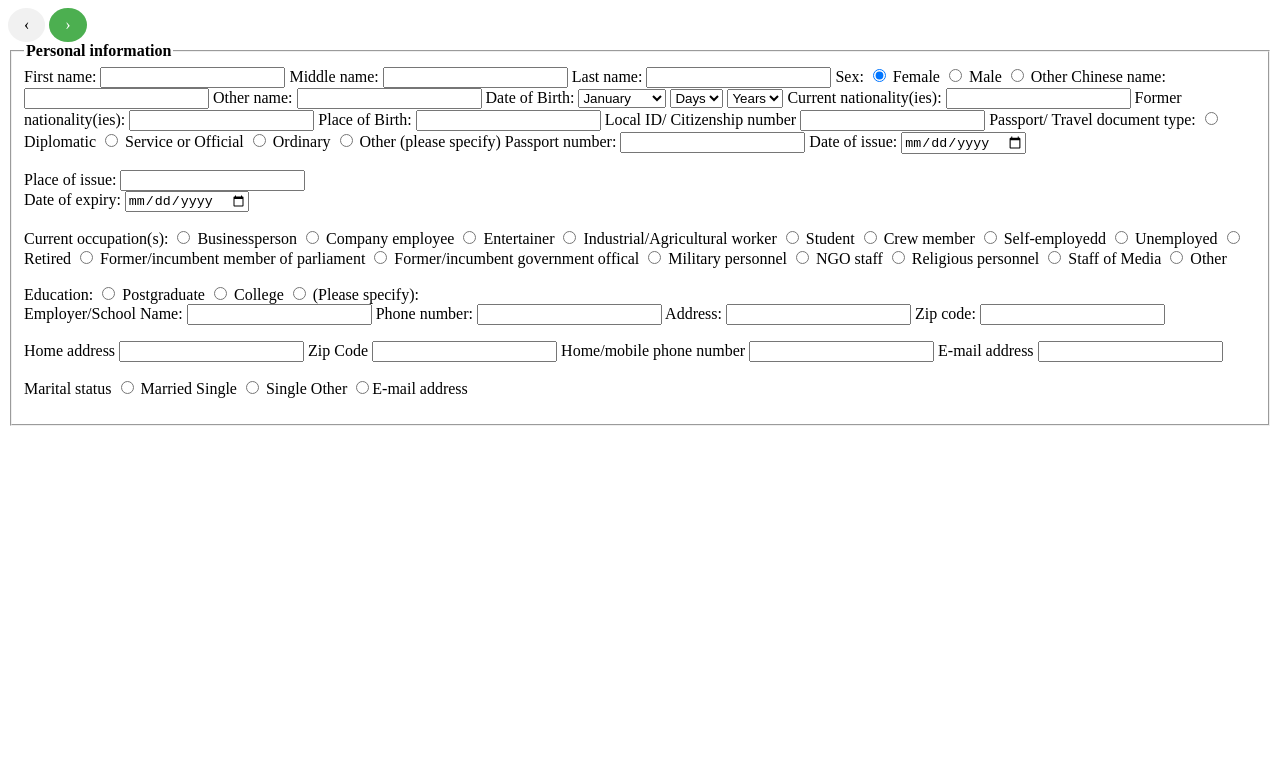
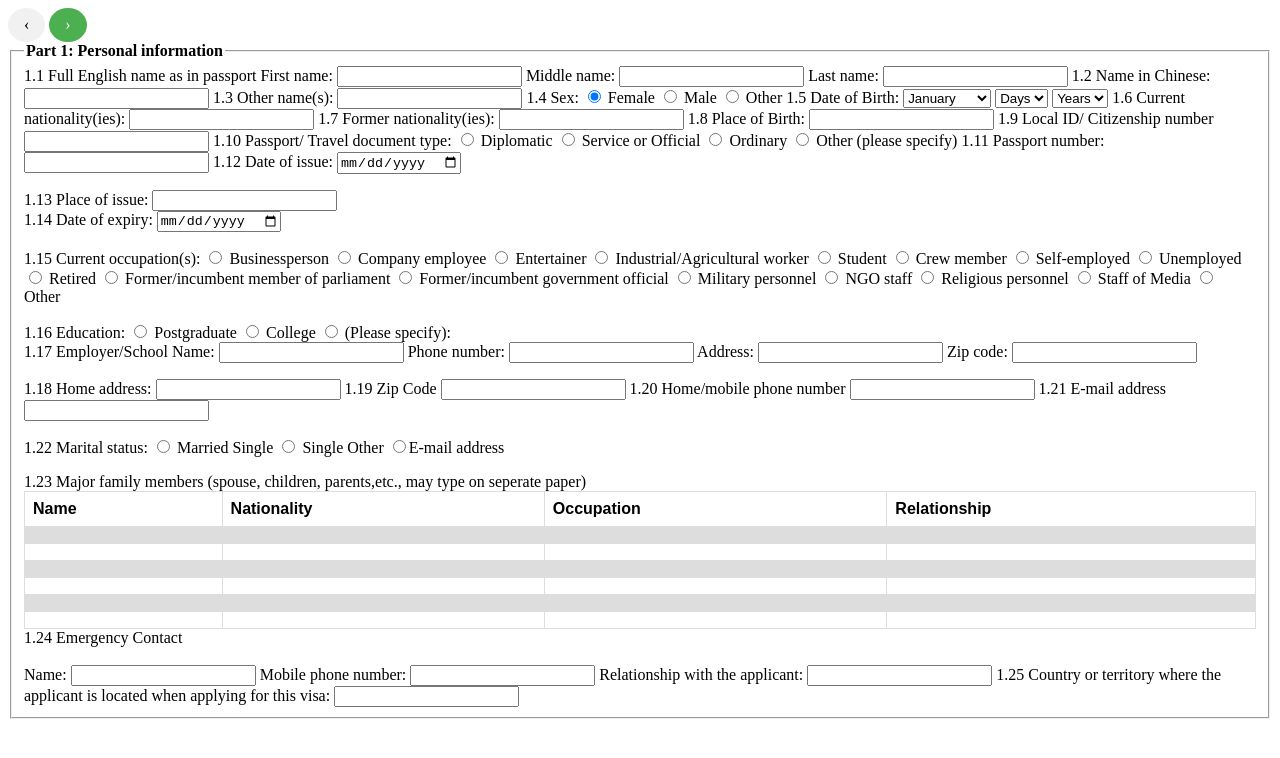
Before and after one commit to SertaySlam/form, a plain HTML site: page formexercise1.html in a window 1280 px wide. Drawn offline with Linux system fonts and the light colour scheme.

Commit message:
all files uploaded

```diff
--- a/formexercise.html
+++ b/formexercise1.html
@@ -1,49 +1,30 @@
-<a href="#" class="previous round">&#8249;</a>
-<a href="#" class="next round">&#8250;</a>
+<html>
+    <body>
+    <head><head><link rel="stylesheet" type="text/css" href="style.css"></head></head>
+
+            <a href="#" class="previous round">&#8249;</a>
+            <a href="formexercise2.html" class="next round">&#8250;</a>
 <style>
-    a {
-        text-decoration: none;
-        display: inline-block;
-        padding: 8px 16px;
-    }
-
-    a:hover {
-        background-color: #ddd;
-        color: black;
-    }
-
-    .previous {
-        background-color: #f1f1f1;
-        color: black;
-    }
-
-    .next {
-        background-color: #4CAF50;
-        color: white;
-    }
-
-    .round {
-        border-radius: 50%;
-    }
 </style>
 <fieldset>
-    <legend><b>Personal information</b></legend>
+    <legend><b>Part 1: Personal information</b></legend>
     <form action="">
-            <label>First name:</label>
+        <label>1.1 Full English name as in passport</label>
+        <label>First name:</label>
         <input type="text" name="fname">
         <label> Middle name:</label>
         <input type="text" name="mname">
         <label>Last name:</label>
         <input type="text" name="lname">
-        <label for="gender">Sex:</label>
-        <input type="radio" name="gender" value="female" checked> Female
-        <input type="radio" name="gender" value="male"> Male
-        <input type="radio" name="gender" value="other"> Other
-        <label>Chinese name:</label>
+        <label>1.2 Name in Chinese:</label>
             <input type="text" name="cname"></div>
-        <label>Other name:</label>
+        <label>1.3 Other name(s):</label>
             <input type="text" name="moname"></div>
-         <label>Date of Birth:</label>
+            <label for="gender">1.4 Sex:</label>
+            <input type="radio" name="gender" value="female" checked> Female
+            <input type="radio" name="gender" value="male"> Male
+            <input type="radio" name="gender" value="other"> Other
+            <label>1.5 Date of Birth:</label>
         <select name="month">
             <option value="jan">January</option>
             <option value="feb">February</option>
@@ -117,54 +98,54 @@
             <option value="1999">1999</option>
             <option value="2000">2000</option>
         </select>
-        <label> Current nationality(ies):</label>
+        <label>1.6 Current nationality(ies):</label>
         <input type="text" name="cnation">
-        <label>Former nationality(ies):</label>
+        <label>1.7 Former nationality(ies):</label>
         <input type="text" name="fnation">
-        <label>Place of Birth:</label>
+        <label>1.8 Place of Birth:</label>
         <input type="text" name="pob">
-        <label>Local ID/ Citizenship number</label>
+        <label>1.9 Local ID/ Citizenship number</label>
         <input type="text" name="ID">
-        <label>Passport/ Travel document type:</label>
+        <label>1.10 Passport/ Travel document type:</label>
         <input type="radio" name="travel" value="diplomatic"> Diplomatic
         <input type="radio" name="travel" value="service"> Service or Official
         <input type="radio" name="travel" value="ordinary"> Ordinary
         <input type="radio" name="travel" value="other"> Other (please specify)
-         <label>Passport number:</label>
+         <label>1.11 Passport number:</label>
         <input type="text" name="pnumber">
         <form action="">
-            <label>Date of issue:</label>
+            <label>1.12 Date of issue:</label>
             <input type="date" name="bday">
         </form>
-        <label>Place of issue:</label>
+        <label>1.13 Place of issue:</label>
         <input type="text" name="poi">
         <form action="">
-            <label>Date of expiry:</label>
+            <label>1.14 Date of expiry:</label>
             <input type="date" name="bday">
         </form>
-       <form action=""><label>Current occupation(s):</label>
+       <form action=""><label>1.15 Current occupation(s):</label>
         <input type="radio" name="occ" value="business"> Businessperson
         <input type="radio" name="occ" value="cemployee"> Company employee
         <input type="radio" name="occ" value="entertainer"> Entertainer
         <input type="radio" name="occ" value="inagworker"> Industrial/Agricultural worker
         <input type="radio" name="occ" value="student"> Student
         <input type="radio" name="occ" value="cmember"> Crew member
-        <input type="radio" name="occ" value="semployed"> Self-employedd
+        <input type="radio" name="occ" value="semployed"> Self-employed
         <input type="radio" name="occ" value="unemployed"> Unemployed
         <input type="radio" name="occ" value="retired"> Retired
         <input type="radio" name="occ" value="parliament"> Former/incumbent member of parliament
-        <input type="radio" name="occ" value="government"> Former/incumbent government offical
+        <input type="radio" name="occ" value="government"> Former/incumbent government official
         <input type="radio" name="occ" value="militia"> Military personnel
         <input type="radio" name="occ" value="ngo"> NGO staff
         <input type="radio" name="occ" value="religious"> Religious personnel
         <input type="radio" name="occ" value="media"> Staff of Media
         <input type="radio" name="occ" value="other"> Other
             </form>
-             <label>Education:</label>
+             <label>1.16 Education:</label>
              <input type="radio" name="occ" value="pgrad"> Postgraduate
              <input type="radio" name="occ" value="college"> College
              <input type="radio" name="occ" value="other"> (Please specify):
-   <form> <label>Employer/School</label>
+   <form> <label>1.17 Employer/School</label>
     <label> Name:</label>
     <input type="text" name="name">
     <label> Phone number:</label>
@@ -174,20 +155,82 @@
         <label> Zip code:</label>
         <input type="text" name="zipcode">
    </form>
-        <form> <label>Home address</label>
+        <form> <label>1.18 Home address:</label>
         <input type="text" name="haddress">
-        <label>Zip Code</label>
+        <label>1.19 Zip Code</label>
         <input type="text" name="zipcode">
-        <label>Home/mobile phone number</label>
+        <label>1.20 Home/mobile phone number</label>
         <input type="text" name="pnumber">
-        <label>E-mail address</label>
+        <label>1.21 E-mail address</label>
         <input type="text" name="email">
         </form>
     <form>
-        <label>Marital status</label>
+        <label>1.22 Marital status:</label>
         <input type="radio" name="married" value="married"> Married
         <label>Single</label>
         <input type="radio" name="single" value="married"> Single
         <label>Other</label>
         <input type="radio" name="email" value="email">E-mail address
 </form>
+<label>1.23 Major family members (spouse, children, parents,etc., may type on seperate paper) </label>
+<table>
+    <tr>
+      <th>Name</th>
+      <th>Nationality</th>
+      <th>Occupation</th>
+      <th>Relationship</th>
+    </tr>
+    <tr>
+      <td></td>
+      <td></td>
+      <td></td>
+      <td></td>
+    </tr>
+    <tr>
+      <td></td>
+      <td></td>
+      <td></td>
+      <td></td>
+    </tr>
+    <tr>
+      <td></td>
+      <td></td>
+      <td></td>
+      <td></td>
+    </tr>
+    <tr>
+      <td></td>
+      <td></td>
+      <td></td>
+      <td></td>
+    </tr>
+    <tr>
+      <td></td>
+      <td></td>
+      <td></td>
+      <td></td>
+    </tr>
+    <tr>
+      <td></td>
+      <td></td>
+      <td></td>
+      <td></td>
+    </tr>
+  </table>
+
+  <label>1.24 Emergency Contact</label><br><br>
+        <label>Name:</label>
+        <input type="text" name="name">
+    <label>Mobile phone number:</label>
+    <input type="text" name="mobile">
+    <label>Relationship with the applicant:</label>
+        <input type="text" name="applic">
+        <label>1.25 Country or territory where the applicant is located when applying for this visa:</label>
+        <input type="text" name="location">
+
+
+    </body>
+
+
+  </fieldset>
+  </html>
--- /dev/null
+++ b/style.css
@@ -0,0 +1,43 @@
+
+    table {
+        font-family: arial, sans-serif;
+        border-collapse: collapse;
+        width: 100%;
+    }
+
+    td, th {
+        border: 1px solid #dddddd;
+        text-align: left;
+        padding: 8px;
+    }
+
+    tr:nth-child(even) {
+        background-color: #dddddd;
+    }
+
+
+
+a {
+        text-decoration: none;
+        display: inline-block;
+        padding: 8px 16px;
+    }
+
+    a:hover {
+        background-color: #ddd;
+        color: black;
+    }
+
+    .previous {
+        background-color: #f1f1f1;
+        color: black;
+    }
+
+    .next {
+        background-color: #4CAF50;
+        color: white;
+    }
+
+    .round {
+        border-radius: 50%;
+    }
```
Also changed, not shown: formexercise2.html (added, +57 -0 lines), formexercise3.html (added, +91 -0 lines), index.html (deleted, +0 -35 lines).
